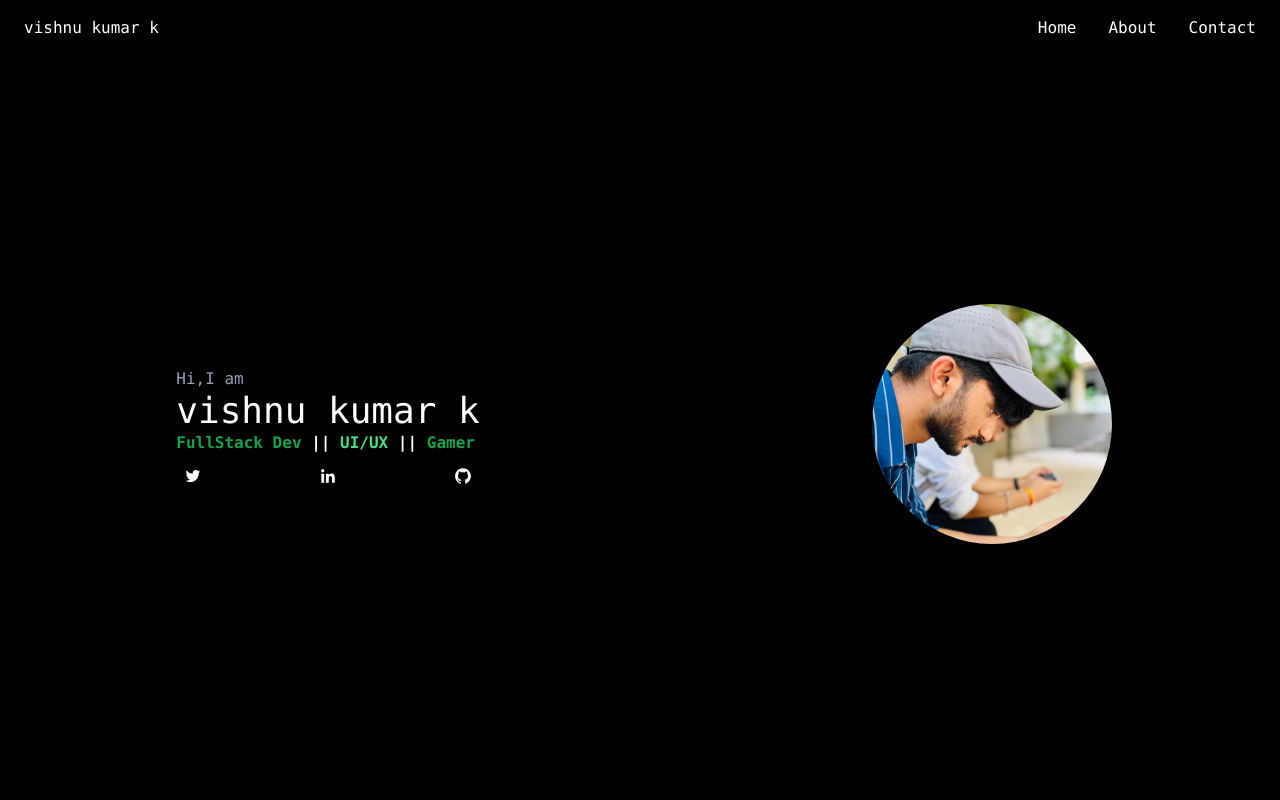
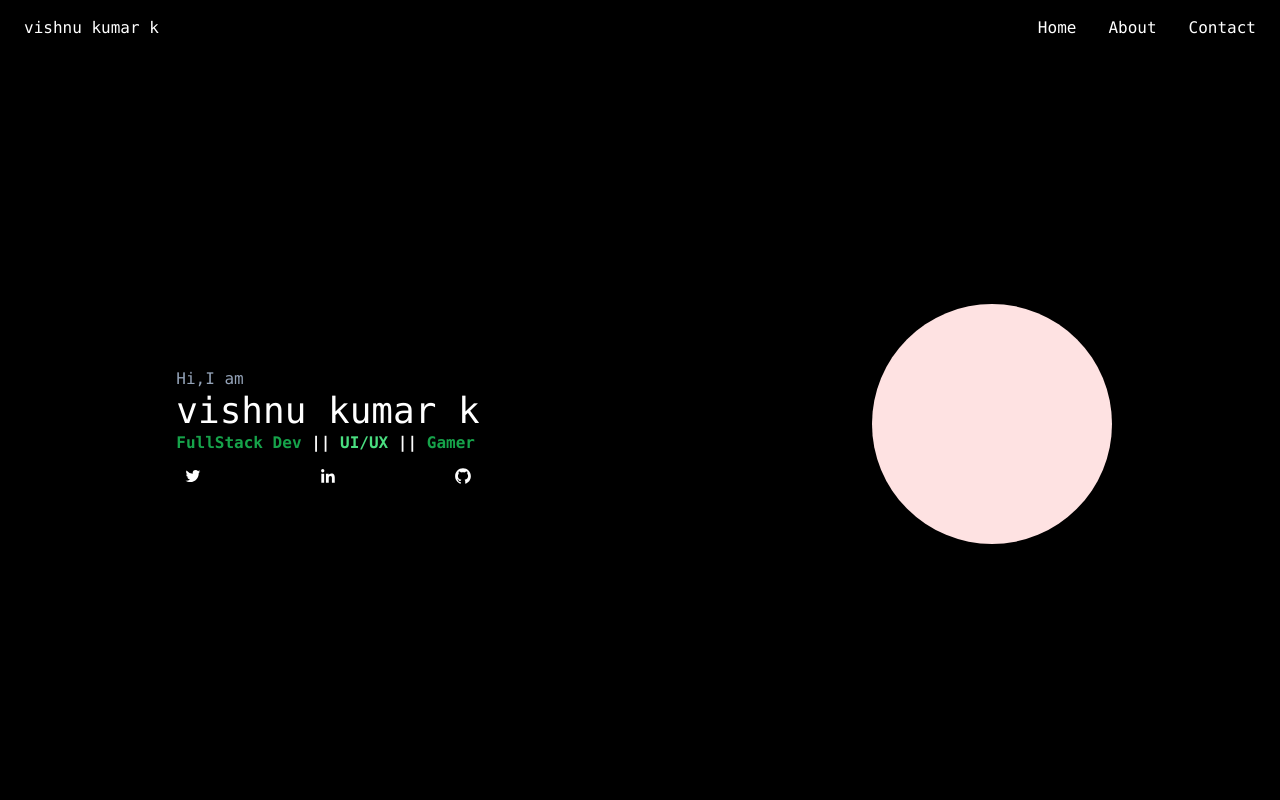
Before and after one commit to vishnukumarkajjapu/task6, a React (Create React App) app: page / in a window 1280 px wide. Shown: the top 800 px of the page. Built offline with nearby package versions, Linux system fonts and the light colour scheme.

Commit message:
Update introPage.jsx

```diff
--- a/src/components/introPage.jsx
+++ b/src/components/introPage.jsx
@@ -18,7 +18,7 @@ const IntroPage = () => {
                 </div>
             </div>
             <div className='bg-red-100 rounded-full overflow-hidden h-60 w-60 flex justify-center items-center'>
-                <img src={myProfile} />
+                <img src="" />
             </div>
         </section>
     )
```
